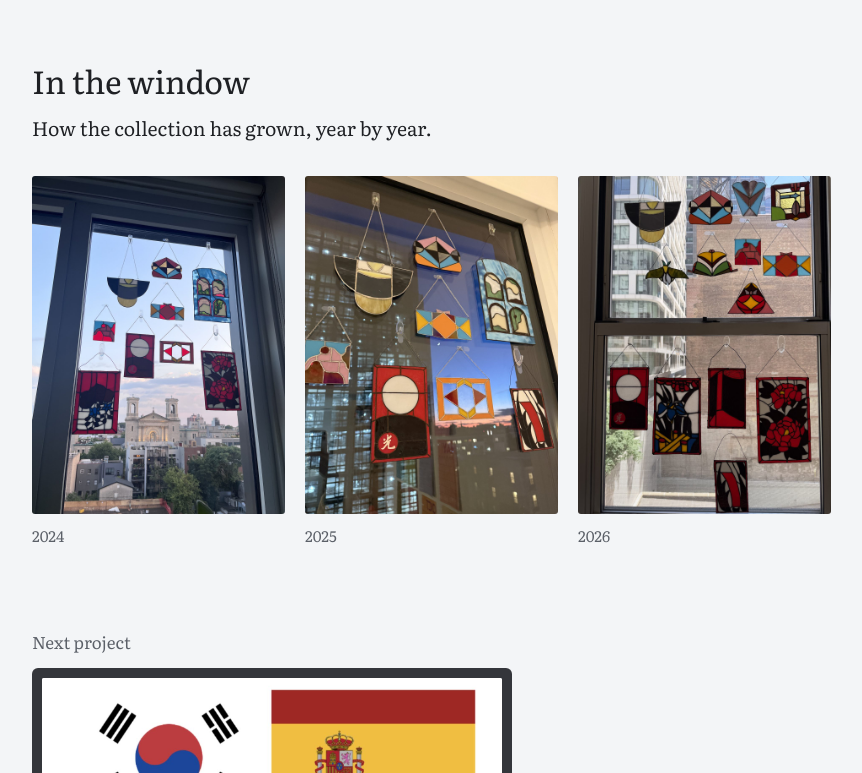
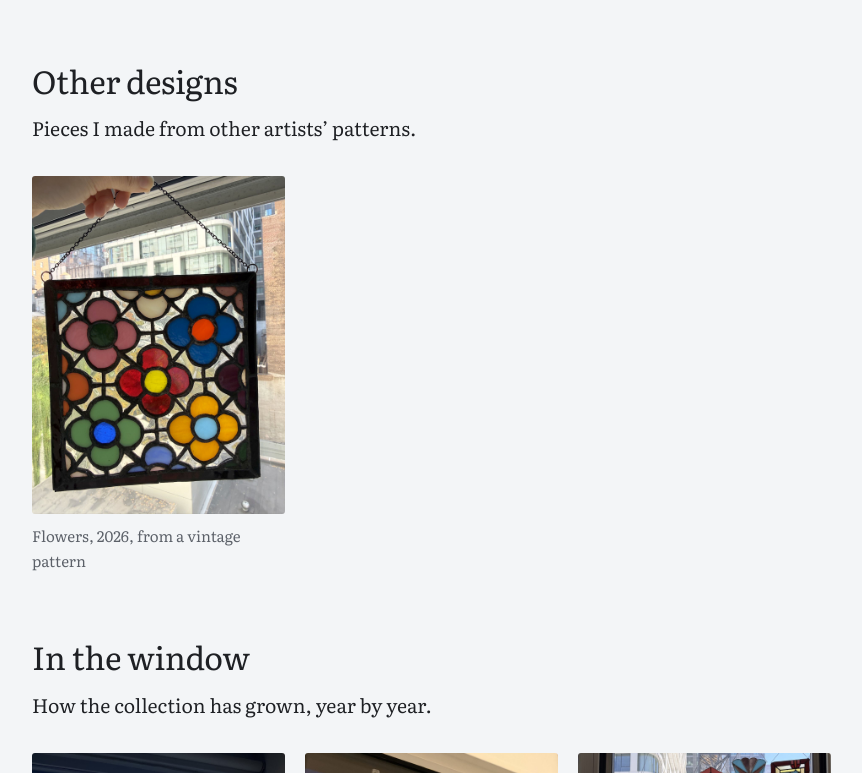
Before and after one commit to vivianjanginsun/vivianjanginsun.github.io, a plain HTML site: page projects/stained-glass.html in a window 1280 px wide. Shown: the part 2298-3071 px from the top of the page, without its empty margins (72-934 px from the left). Drawn offline with Linux system fonts and the light colour scheme.

Commit message:
Stained glass: add Other designs section for the flower panel
Co-Authored-By: Claude Opus 5.5 <noreply@anthropic.com>
Claude-Session: https://claude.ai/code/session_01KejyTMUFv3C1Ncw7AGnn1u

```diff
--- a/projects/stained-glass.html
+++ b/projects/stained-glass.html
@@ -34,9 +34,12 @@
 <div class="gallery"><figure><img src="../images/stainedglass/hwatu-iris.jpg" alt="Hwatu card with blue irises over a yellow plank bridge" loading="lazy"><figcaption>난초 (Orchid), 2026</figcaption></figure><figure><img src="../images/stainedglass/hwatu-peony.jpg" alt="Hwatu card with two red peonies" loading="lazy"><figcaption>모란 (Peony), 2024</figcaption></figure><figure><img src="../images/stainedglass/hwatu-moon.jpg" alt="Hwatu card with a white full moon over a black hill, marked 光" loading="lazy"><figcaption>공산 (Empty Mountain), 2023</figcaption></figure><figure><img src="../images/stainedglass/hwatu-ribbon.jpg" alt="Hwatu card with a red ribbon" loading="lazy"><figcaption>비 (Rain), 2025</figcaption></figure></div>
 <h2>Geometric</h2>
 <p>All my own designs.</p>
-<div class="gallery"><figure><img src="../images/stainedglass/flower-panel-2.jpg" alt="Square panel of colorful flowers in a black frame, held up against the city" loading="lazy"><figcaption>Flowers, 2026</figcaption></figure><figure><img src="../images/stainedglass/kitchen-transom.jpg" alt="A long strip of red, blue and white glass above a kitchen doorway" loading="lazy"><figcaption>Transom, 2026</figcaption></figure><figure><img src="../images/stainedglass/geometric-square.jpg" alt="Square panel in amber, cream and green" loading="lazy"><figcaption>2025</figcaption></figure><figure><img src="../images/stainedglass/deco-triangle.jpg" alt="Triangle with a red and yellow medallion" loading="lazy"><figcaption>2024</figcaption></figure><figure><img src="../images/stainedglass/deco-fan.jpg" alt="Fan shape in blue and purple glass" loading="lazy"><figcaption>2024</figcaption></figure><figure><img src="../images/stainedglass/deco-wings.jpg" alt="Wing shape in yellow and green glass" loading="lazy"><figcaption>2024</figcaption></figure><figure><img src="../images/stainedglass/check.jpg" alt="Geometric piece in red, blue and amber" loading="lazy"><figcaption>2023</figcaption></figure></div>
+<div class="gallery"><figure><img src="../images/stainedglass/kitchen-transom.jpg" alt="A long strip of red, blue and white glass above a kitchen doorway" loading="lazy"><figcaption>Transom, 2026</figcaption></figure><figure><img src="../images/stainedglass/geometric-square.jpg" alt="Square panel in amber, cream and green" loading="lazy"><figcaption>2025</figcaption></figure><figure><img src="../images/stainedglass/deco-triangle.jpg" alt="Triangle with a red and yellow medallion" loading="lazy"><figcaption>2024</figcaption></figure><figure><img src="../images/stainedglass/deco-fan.jpg" alt="Fan shape in blue and purple glass" loading="lazy"><figcaption>2024</figcaption></figure><figure><img src="../images/stainedglass/deco-wings.jpg" alt="Wing shape in yellow and green glass" loading="lazy"><figcaption>2024</figcaption></figure><figure><img src="../images/stainedglass/check.jpg" alt="Geometric piece in red, blue and amber" loading="lazy"><figcaption>2023</figcaption></figure></div>
 <h2>Characters</h2>
 <div class="gallery"><figure><img src="../images/stainedglass/dog.jpg" alt="A sitting dog in amber glass" loading="lazy"><figcaption>2023</figcaption></figure><figure><img src="../images/stainedglass/frog.jpg" alt="A green frog face with a yellow hat" loading="lazy"><figcaption>2023</figcaption></figure></div>
+<h2>Other designs</h2>
+<p>Pieces I made from other artists’ patterns.</p>
+<div class="gallery"><figure><img src="../images/stainedglass/flower-panel-2.jpg" alt="Square panel of colorful flowers in a black frame, held up against the city" loading="lazy"><figcaption>Flowers, 2026, from a vintage pattern</figcaption></figure></div>
 <h2>In the window</h2>
 <p>How the collection has grown, year by year.</p>
 <div class="gallery"><figure><img src="../images/stainedglass/window-collection-2024.jpg" alt="Pieces hanging in a window, 2024" loading="lazy"><figcaption>2024</figcaption></figure><figure><img src="../images/stainedglass/window-collection-2025.jpg" alt="Pieces hanging in a window, 2025" loading="lazy"><figcaption>2025</figcaption></figure><figure><img src="../images/stainedglass/window-collection-2026.jpg" alt="Pieces hanging in a window, 2026" loading="lazy"><figcaption>2026</figcaption></figure></div>
```
